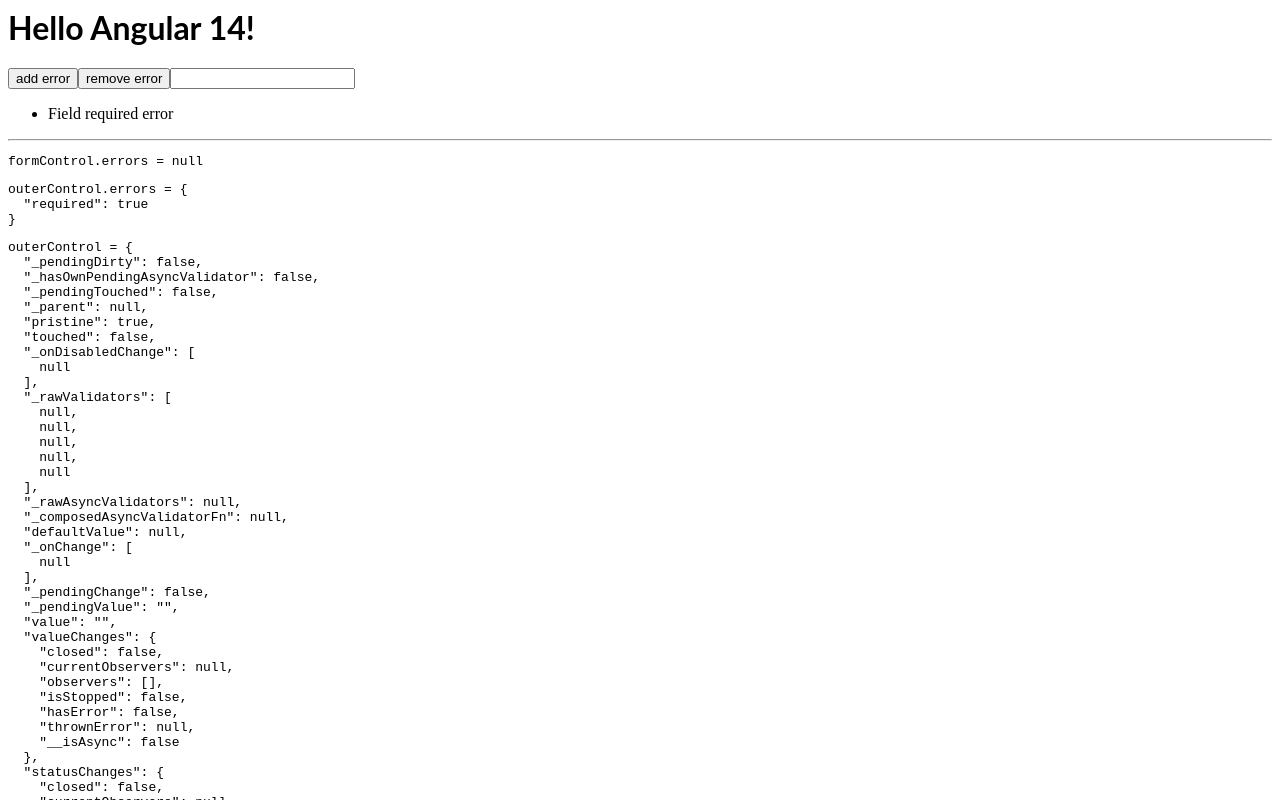
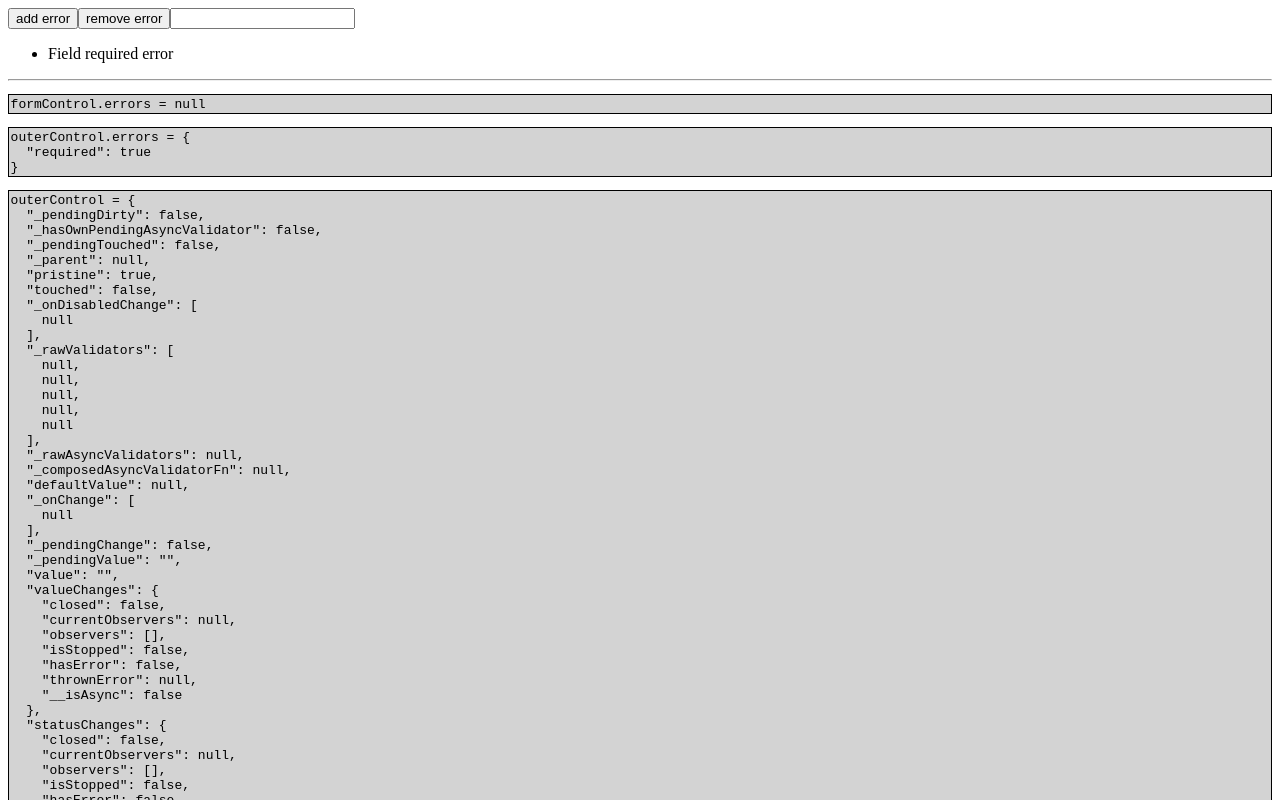
Before and after one commit to KirillGordineRhenag/ValueControlAccessorAndOuterControlTests, an Angular app: page / in a window 1280 px wide. Shown: the top 800 px of the page. Built offline with nearby package versions, Linux system fonts and the light colour scheme.

Commit message:
removed default component and added styling to pre tags

```diff
--- a/src/app/app.component.html
+++ b/src/app/app.component.html
@@ -1,4 +1,3 @@
-<hello name="{{ name }}"></hello>
 <button (click)="addErrorToControl()">add error</button>
 <button (click)="removeErrorFromControl()">remove error</button>
 <app-my-control-with-error-messages
--- a/src/app/hello.component.ts
+++ /dev/null
@@ -1,10 +0,0 @@
-import { Component, Input } from '@angular/core';
-
-@Component({
-  selector: 'hello',
-  template: `<h1>Hello {{name}}!</h1>`,
-  styles: [`h1 { font-family: Lato; }`],
-})
-export class HelloComponent {
-  @Input() name: string;
-}
--- a/src/styles.css
+++ b/src/styles.css
@@ -1 +1,6 @@
 /* Add application styles & imports to this file! */
+pre {
+  border: 1px solid black;
+  padding: 0.1rem;
+  background-color: lightgrey;
+}
```
Also changed, not shown: src/app/app.module.ts (+1 -6 lines).
